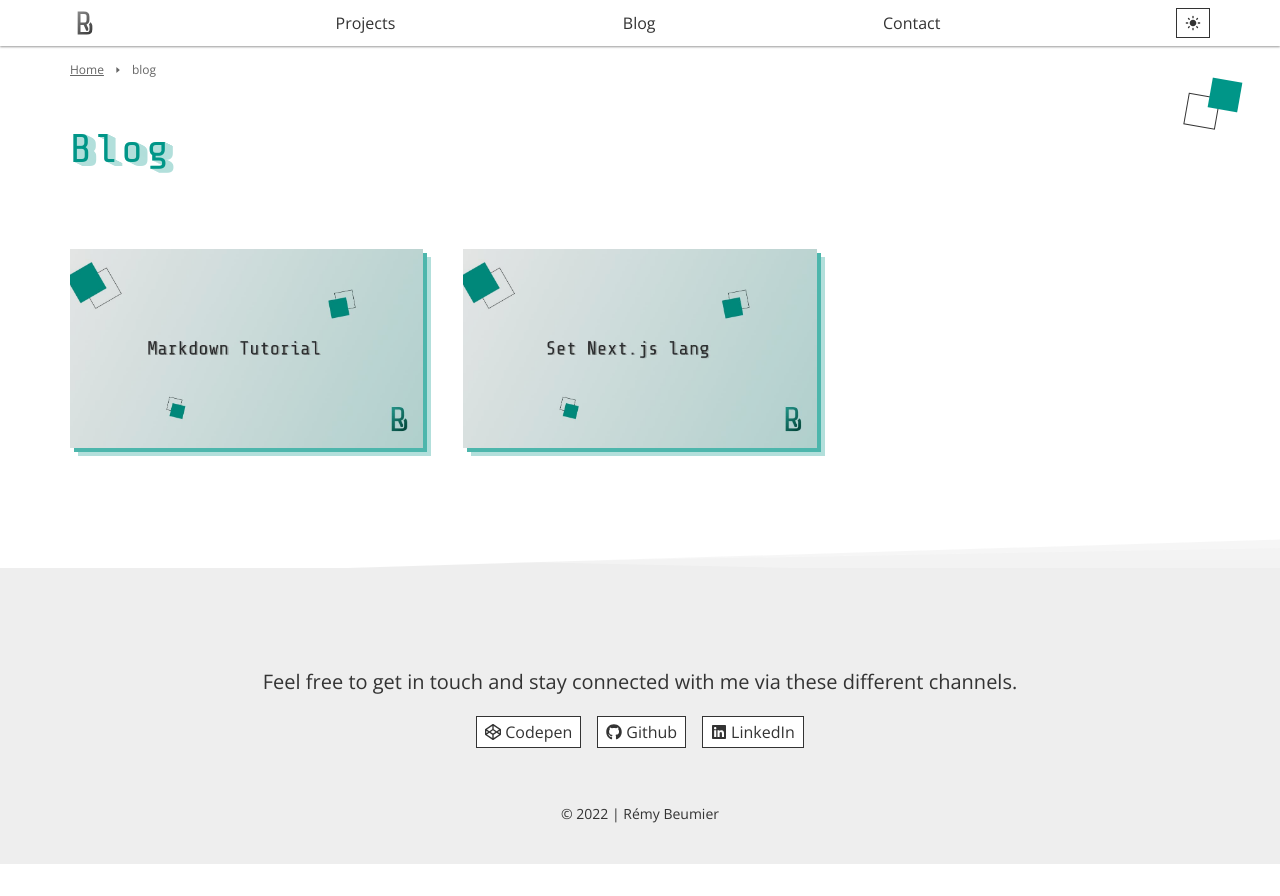
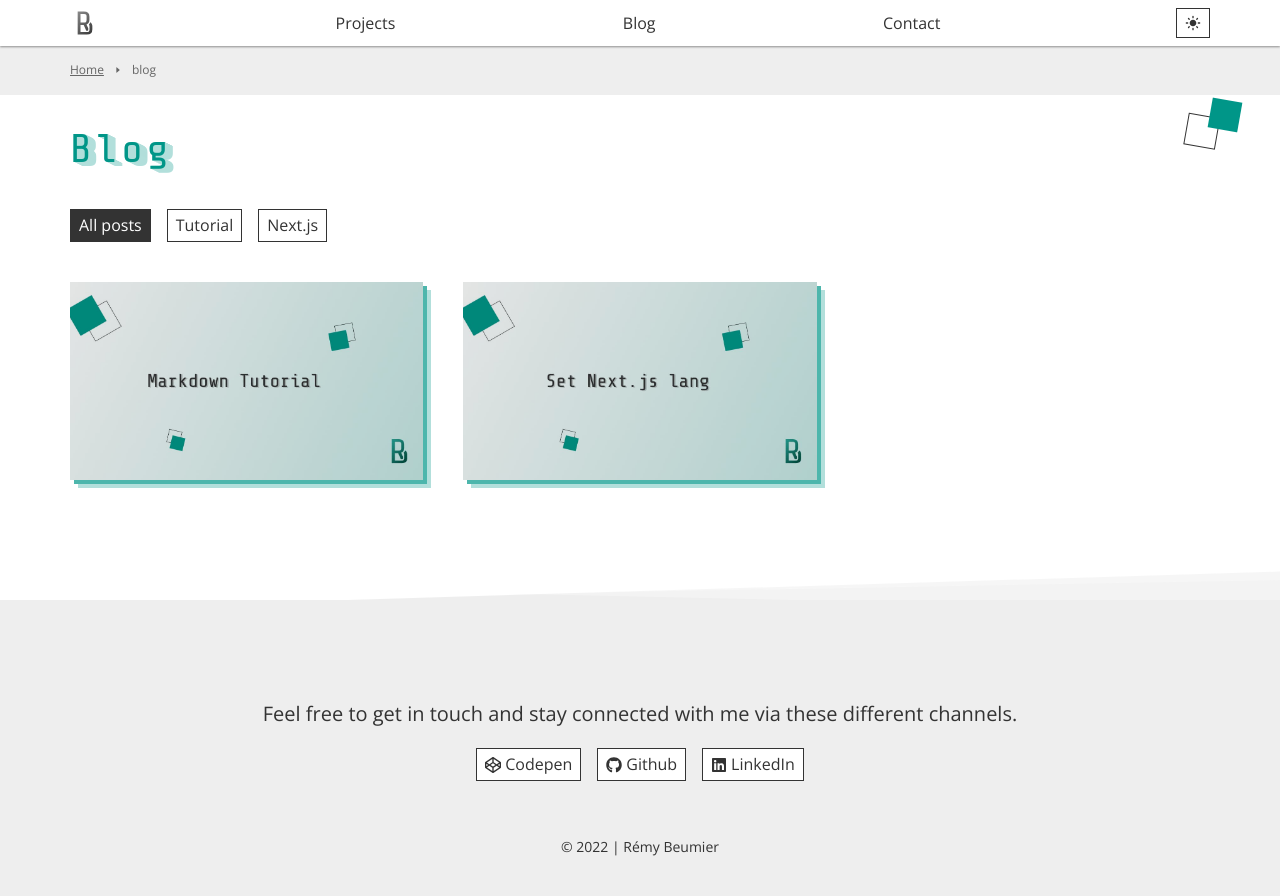
Before and after one commit to beumsk/beumsk.github.io, a Next.js app: page /blog in a window 1280 px wide. Before the commit the page ends 864 px from the top, so only its background shows below. Built offline with nearby package versions, Linux system fonts and the light colour scheme.

Commit message:
blog categories added

```diff
--- a/api/index.js
+++ b/api/index.js
@@ -16,6 +16,7 @@ export async function getAllPosts() {
             intro: meta.data.intro || '',
             img: meta.data.img || defaultImage,
             date: meta.data.date || '',
+            categories: meta.data.categories || '',
             link: '/blog/' + post.replace('.md',''),
         })
     }
@@ -32,5 +33,6 @@ export async function getPostBySlug(slug) {
         img: meta.data.img || defaultImage,
         content: content || '',
         date: meta.data.date || '',
+        categories: meta.data.categories || ''
     }
 }
--- a/components/breadcrumb.js
+++ b/components/breadcrumb.js
@@ -4,18 +4,21 @@ import { AiFillCaretRight } from 'react-icons/ai';
 
 export default function Breadcrumb() {
   const router = useRouter();
-  const route = router.asPath;
+  // the regex replace removes all characters after '?' to get rid of the query parameters
+  const route = router.asPath.replace(/\?.*/g,"$'");
   const split = route.split('/').filter(x => x);
 
   return (
     router.route !== "/" && (
-      <div className="container">
-        <div className="breadcrumb">
+      <div className="breadcrumb">
+        <div className="container">
           <ul>
             <li><Link href="/">Home</Link></li>
             {split.map((x, i) => (
               <li key={x}>
-                {i === split.length-1 ? <><AiFillCaretRight/>{x.replace(/-/g, ' ')}</> : <><AiFillCaretRight/><Link href={'/'+x}><a>{x.replace(/-/g, ' ')}</a></Link></>}
+                {i === split.length-1 ?
+                  <><AiFillCaretRight/>{x.replace(/-/g, ' ')}</> :
+                  <><AiFillCaretRight/><Link href={'/'+x}><a>{x.replace(/-/g, ' ')}</a></Link></>}
               </li>
             ))}
           </ul>
--- a/package.json
+++ b/package.json
@@ -9,7 +9,7 @@
     "build": "next build",
     "start": "next start",
     "export": "next export",
-    "deploy": "npm run build && npm run export",
+    "deploy": "npm run build && npm run export && node ./generate-sitemap.js",
     "sitemap": "node ./generate-sitemap.js"
   },
   "keywords": [],
--- a/pages/blog/index.js
+++ b/pages/blog/index.js
@@ -1,26 +1,41 @@
+import { useState } from 'react';
+import { useRouter } from 'next/router';
+import Link from 'next/link';
 import { getAllPosts } from '@api';
 import Layout from '@components/layout';
 import Grid from 'components/grid';
 
 export default function Blog(props) {
+  const router = useRouter();
+  // the regex replace removes all characters before '?' to get only the query parameters
+  const query = router.asPath.replace(/.*\?/g,"") === '/blog' ? '' : router.asPath.replace(/.*\?/g,"");
+  const [cat, setCat] = useState(query ? props.posts.filter(x => x.categories.includes(query)) : props.posts);
+
+  const categoriesAll = props.posts.map(x => x.categories.split(', ')).flat().filter(x => x);
+  const categories = [...new Set(categoriesAll)];
+
   return (
     <Layout title={props.title} description={props.description}>
       <div className="container blog-shape">
         <h1>Blog</h1>
 
-        {/* TODO: create category buttons */}
-
-        {/* <div>
-          <button className="btn mr-4 mb-4">
-            Category 1
-          </button>
-          <button className="btn">
-            Category 2
-          </button>
-        </div> */}
+        <div className="blog__categories">
+          <Link href="/blog">
+            <a className={'btn ' + (query==='' && 'active')} onClick={() => setCat(props.posts)}>
+              All posts
+            </a>
+          </Link>
+          {categories.map(c => (
+            <Link key={c} href={'?'+c}>
+              <a className={'btn ' + (query===c && 'active')} onClick={() => setCat(props.posts.filter(x => x.categories.includes(c)))}>
+                {c.charAt(0).toUpperCase() + c.slice(1)}
+              </a>
+            </Link>
+          ))}
+        </div>
 
         <div data-aos="fade-up">
-          <Grid data={props.posts} className="mt-10 mb-20" />
+          <Grid data={cat} className="mt-6 mb-20" />
         </div>
       </div>
     </Layout>
--- a/posts/markdown-tutorial.md
+++ b/posts/markdown-tutorial.md
@@ -3,6 +3,7 @@ title: 'Markdown Tutorial'
 intro: 'Introduction tutorial to the Markdown language'
 img: '/images/posts/markdown-tutorial.jpg'
 date: '12/28/2021'
+categories: 'tutorial'
 ---
 
 Markdown is a simple but widely used language, especially for documentation.
--- a/posts/set-nextjs-lang.md
+++ b/posts/set-nextjs-lang.md
@@ -3,6 +3,7 @@ title: 'Set Next.js lang'
 intro: 'Specify HTML lang attribute in a Next.js site'
 img: '/images/posts/set-nextjs-lang.jpg'
 date: '12/27/2021'
+categories: 'next.js, tutorial'
 ---
 
 It is advised to define the language of your site even if you offer a single one. It's very straightforward in plain HTML but it isn't so intuitive in Next.js. Let's see how we can do so.
--- a/public/styles/base/_general.scss
+++ b/public/styles/base/_general.scss
@@ -280,6 +280,11 @@ button {
     left: 0;
     box-shadow: none;
   }
+  &.active {
+    color: var(--bg);
+    background-color: var(--text2);
+    border-color: var(--text2);
+  }
   cursor: pointer;
   transition: all 0.2s;
   &:hover,
--- a/public/styles/components/_breadcrumb.scss
+++ b/public/styles/components/_breadcrumb.scss
@@ -1,7 +1,9 @@
 .breadcrumb {
+  background: var(--light);
   padding: 16px 0;
   ul {
     display: flex;
+    flex-wrap: wrap;
     padding-left: 0;
     li {
       display: inline-block;
--- a/public/styles/pages/_blog.scss
+++ b/public/styles/pages/_blog.scss
@@ -13,7 +13,7 @@
     &::before {
       width: 30px;
       height: 30px;
-      top: 80px;
+      top: 100px;
       right: 40px;
       animation: shape-blog 53s infinite alternate linear;
     }
@@ -36,6 +36,22 @@
         transform: translate(-20px, 320px);
       }
     }
+  }
+}
+
+.blog__categories .btn {
+  margin-bottom: 16px;
+  &:not(:last-of-type) {
+    margin-right: 16px;
+  }
+}
+
+.post__categories a {
+  font-size: 1.4rem;
+  cursor: pointer;
+  text-decoration: underline;
+  &:not(:last-of-type) {
+    margin-right: 8px;
   }
 }
 
--- a/public/styles/pages/_projects.scss
+++ b/public/styles/pages/_projects.scss
@@ -13,7 +13,7 @@
     &::before {
       width: 30px;
       height: 30px;
-      top: 80px;
+      top: 100px;
       right: 40px;
       animation: shape-projects 53s infinite alternate linear;
     }
```
Also changed, not shown: pages/blog/[slug].js (+12 -1 lines), pages/projects/index.js (+17 -5 lines), 40 other files (tests, documents, lock files or other folders).
